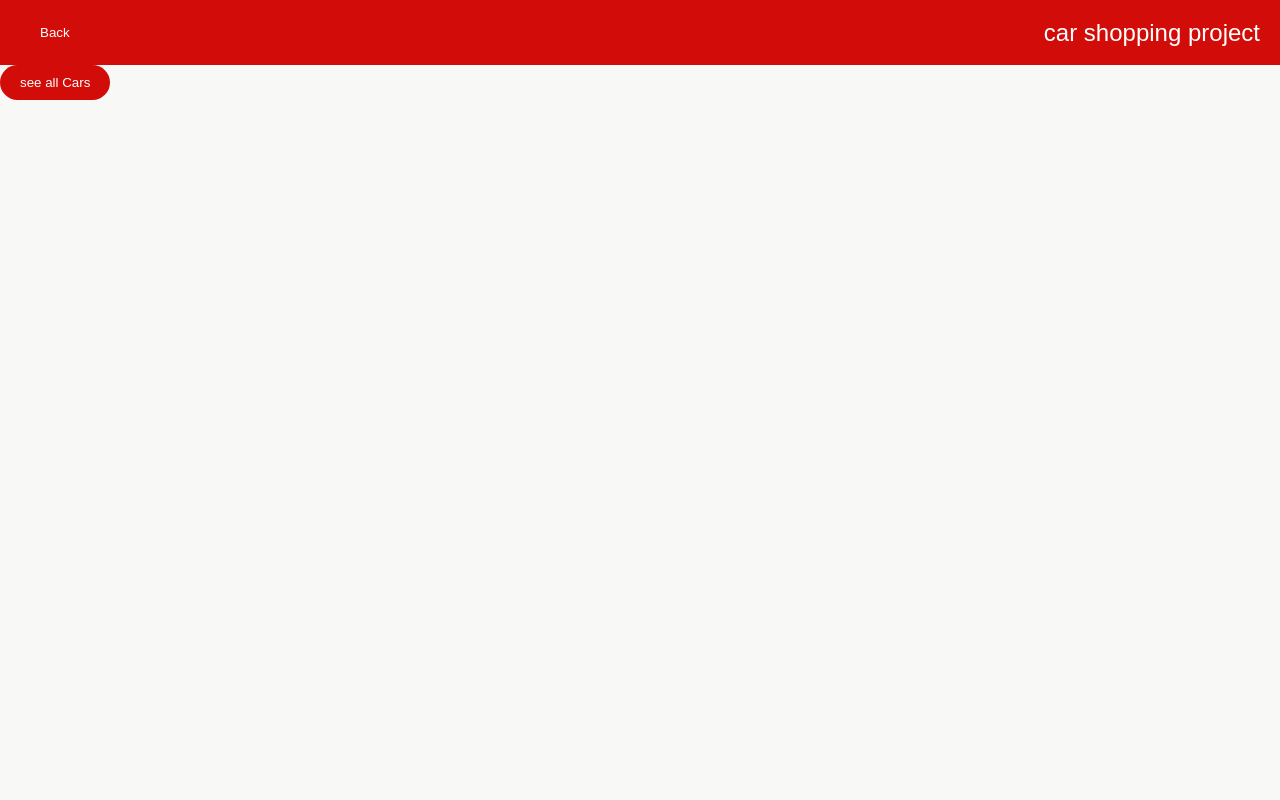
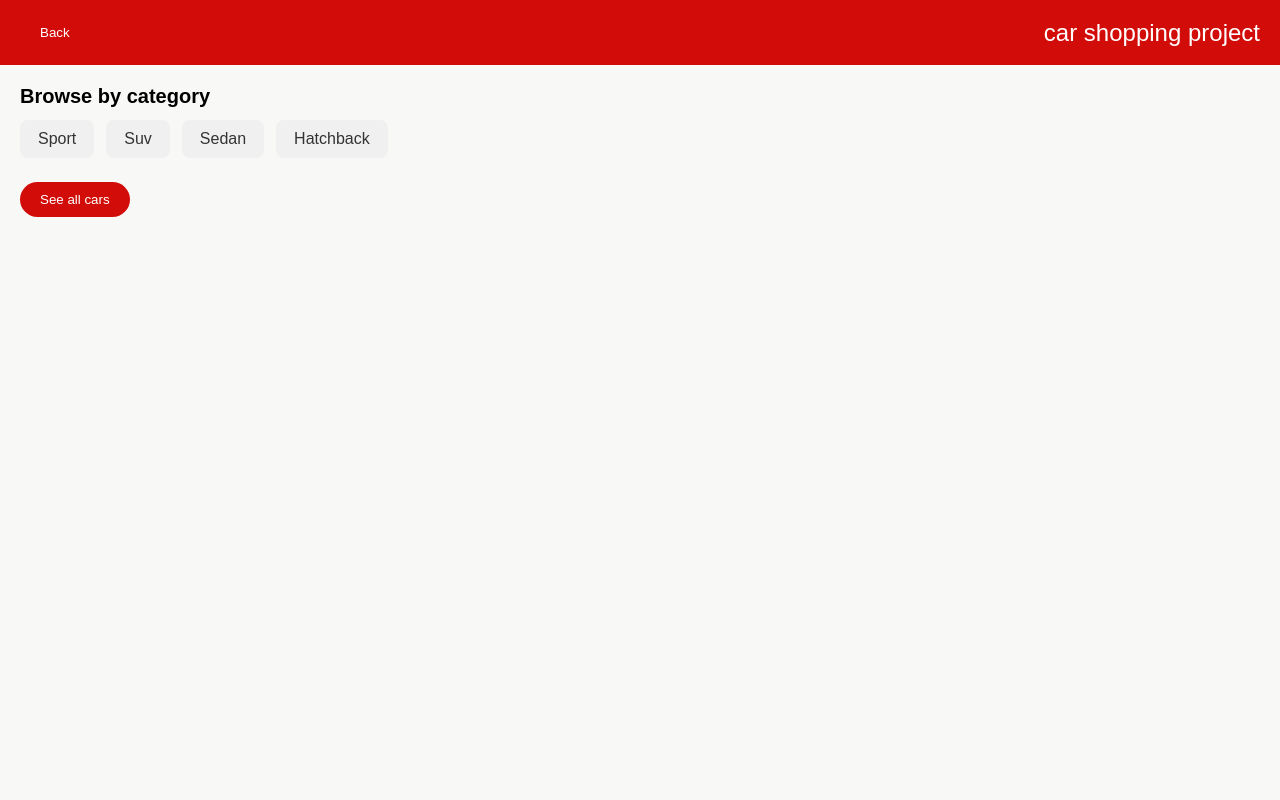
Before and after one commit to ftmehsm/next-13-tutorial, a Next.js app in the folder car-shopping/: page / in a window 1280 px wide. Shown: the top 800 px of the page. Built offline with nearby package versions, Linux system fonts and the light colour scheme.

Commit message:
feat(category-navigation): implement category browsing feature with dynamic routing;

```diff
--- a/car-shopping/components/CarList.js
+++ b/car-shopping/components/CarList.js
@@ -3,10 +3,11 @@ import carsData from "@/data/carsData";
 import CarCard from "@/components/CarCard";
 import styles from "./CarList.module.css";
 
-function CarList() {
+function CarList({ cars }) {
+  const list = cars ?? carsData;
   return (
     <div className={styles.carListContainer}>
-      {carsData.map((car) => (
+      {list.map((car) => (
         <CarCard key={car.id} carData={car} />
       ))}
     </div>
--- a/car-shopping/components/layout/Layout.js
+++ b/car-shopping/components/layout/Layout.js
@@ -6,7 +6,7 @@ import { useRouter } from "next/router";
 export default function Layout({ children }) {
   const router = useRouter();
   const backHandler = () => {
-    if (router.pathname === "/cars") {
+    if (router.pathname === "/cars" || router.pathname === "/cars/category/[category]") {
       router.push("/");
     } else {
       router.push("/cars");
--- a/car-shopping/data/carsData.js
+++ b/car-shopping/data/carsData.js
@@ -157,4 +157,6 @@ const carsData = [
     },
   ];
 
-  export default carsData;
+export const categories = [...new Set(carsData.map((c) => c.category))];
+
+export default carsData;
--- a/car-shopping/pages/index.js
+++ b/car-shopping/pages/index.js
@@ -1,13 +1,29 @@
 import Link from "next/link";
 import styles from "../styles/Home.module.css";
+import { categories } from "@/data/carsData";
+
+function capitalize(str) {
+  return str.charAt(0).toUpperCase() + str.slice(1);
+}
 
 export default function Home() {
   return (
-    <div>
+    <div className={styles.home}>
+      <section className={styles.categorySection}>
+        <h2 className={styles.categoryTitle}>Browse by category</h2>
+        <ul className={styles.categoryList}>
+          {categories.map((cat) => (
+            <li key={cat}>
+              <Link href={`/cars/category/${cat}`} className={styles.categoryLink}>
+                {capitalize(cat)}
+              </Link>
+            </li>
+          ))}
+        </ul>
+      </section>
       <button type="button" className={styles.seeAllCarsButton}>
-        <Link href="/cars">see all Cars</Link>
+        <Link href="/cars">See all cars</Link>
       </button>
-
     </div>
   );
 }
--- a/car-shopping/styles/Home.module.css
+++ b/car-shopping/styles/Home.module.css
@@ -1,3 +1,40 @@
+.home {
+  padding: 20px;
+}
+
+.categorySection {
+  margin-bottom: 24px;
+}
+
+.categoryTitle {
+  font-size: 1.25rem;
+  margin-bottom: 12px;
+}
+
+.categoryList {
+  list-style: none;
+  padding: 0;
+  margin: 0;
+  display: flex;
+  flex-wrap: wrap;
+  gap: 12px;
+}
+
+.categoryLink {
+  display: inline-block;
+  padding: 10px 18px;
+  background-color: #f0f0f0;
+  color: #333;
+  border-radius: 8px;
+  text-decoration: none;
+  font-weight: 500;
+  transition: background-color 0.2s;
+}
+
+.categoryLink:hover {
+  background-color: #e0e0e0;
+}
+
 .seeAllCarsButton {
   background-color: #d20c08;
   color: #fff;
@@ -6,3 +43,8 @@
   border-radius: 20px;
   cursor: pointer;
 }
+
+.seeAllCarsButton a {
+  color: inherit;
+  text-decoration: none;
+}
```
Also changed, not shown: car-shopping/pages/cars/category/[category].js (added, +34 -0 lines). Lines whose indentation alone changed are shown as unchanged.
